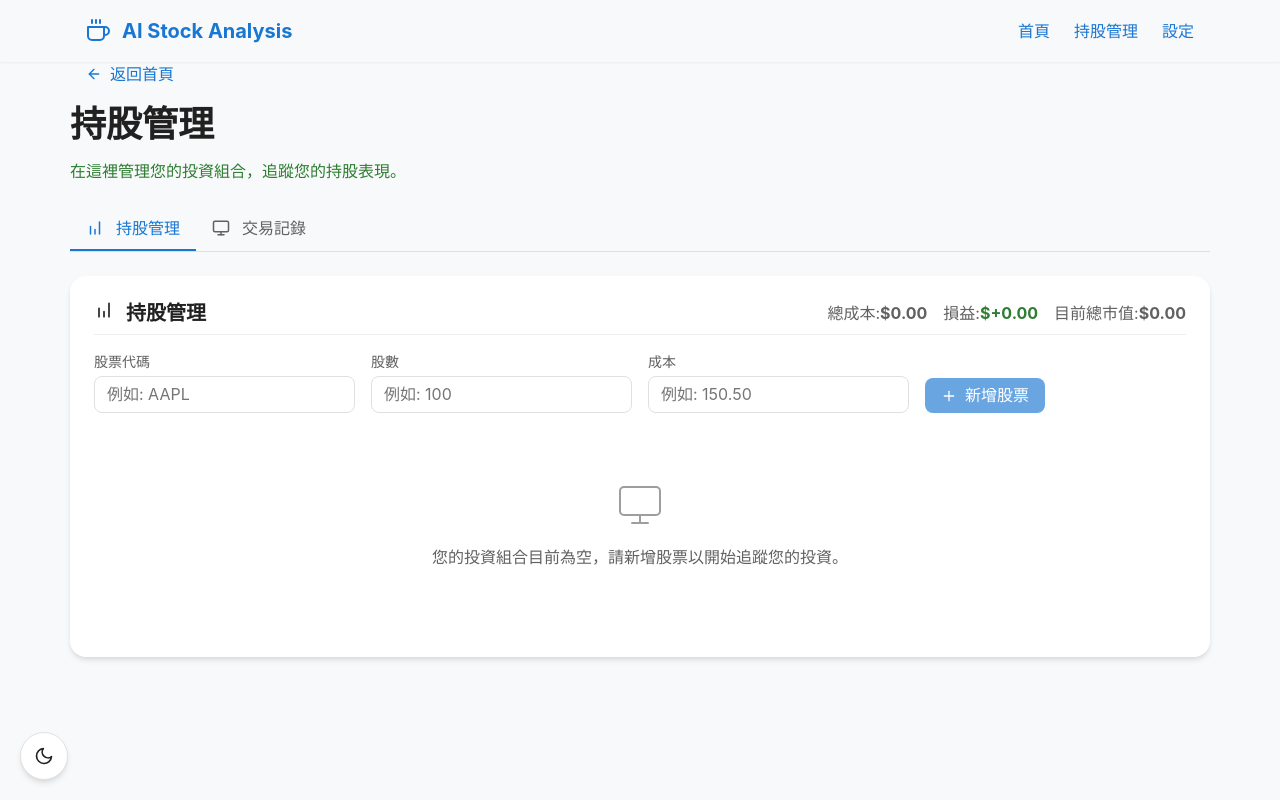
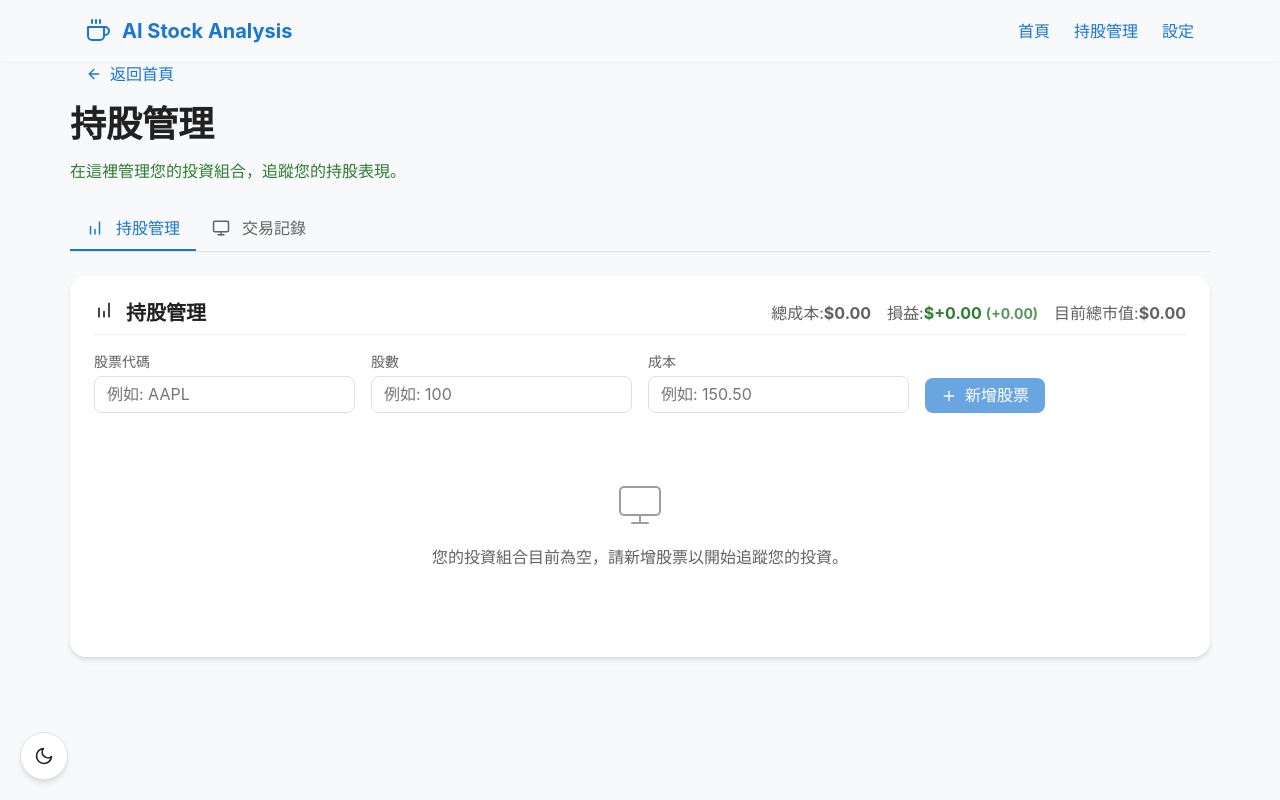
Before and after one commit to Pchyan/AI-Stock-Analysis, a Next.js app: page /portfolio in a window 1280 px wide. Built offline with nearby package versions, Linux system fonts and the light colour scheme.

Commit message:
增加損益的另一種看法 : (損益+總配息+配股乘以市價的總額)

```diff
--- a/components/PortfolioManager.tsx
+++ b/components/PortfolioManager.tsx
@@ -526,6 +526,30 @@ export default function PortfolioManager() {
     return profit.toFixed(2);
   };
 
+  // 計算總損益（包含配息和配股）
+  const calculateTotalProfit = () => {
+    const totalValue = parseFloat(calculateTotalValue());
+    const totalCost = parseFloat(calculateTotalCost());
+    const basicProfit = totalValue - totalCost;
+
+    // 計算總配息
+    const totalDividends = portfolioRef.current.reduce((total, stock) => {
+      const cashDividend = stock.cashDividendPerShare ? stock.cashDividendPerShare * stock.shares : 0;
+      return total + cashDividend;
+    }, 0);
+
+    // 計算配股價值（使用目前市價）
+    const totalStockDividendValue = portfolioRef.current.reduce((total, stock) => {
+      if (!stock.stockDividendPerShare) return total;
+      const stockPrice = currentPrice[stock.symbol] || stock.cost;
+      const stockDividendValue = stock.stockDividendPerShare * stock.shares * stockPrice;
+      return total + stockDividendValue;
+    }, 0);
+
+    const totalProfit = basicProfit + totalDividends + totalStockDividendValue;
+    return totalProfit.toFixed(2);
+  };
+
   return (
     <div className="portfolio-container">
       <div className="tabs-container mb-4">
@@ -575,6 +599,12 @@ export default function PortfolioManager() {
               <div className="summary-item">
                 損益: <span className={`font-bold ${parseFloat(calculateProfit()) >= 0 ? 'profit-positive' : 'profit-negative'}`}>
                   ${parseFloat(calculateProfit()) >= 0 ? '+' : ''}{calculateProfit()}
+                  <span
+                    className="total-profit-tooltip"
+                    title="損益+總配息+配股乘以市價的總額"
+                  >
+                    ({parseFloat(calculateTotalProfit()) >= 0 ? '+' : ''}{calculateTotalProfit()})
+                  </span>
                 </span>
               </div>
               <div className="summary-item">
@@ -870,6 +900,18 @@ export default function PortfolioManager() {
           color: var(--color-error);
         }
 
+        .total-profit-tooltip {
+          font-size: var(--font-size-sm);
+          margin-left: var(--space-xxs);
+          cursor: help;
+          opacity: 0.8;
+        }
+
+        .total-profit-tooltip:hover {
+          opacity: 1;
+          text-decoration: underline dotted;
+        }
+
         .form-row {
           display: grid;
           grid-template-columns: repeat(4, 1fr);
```
